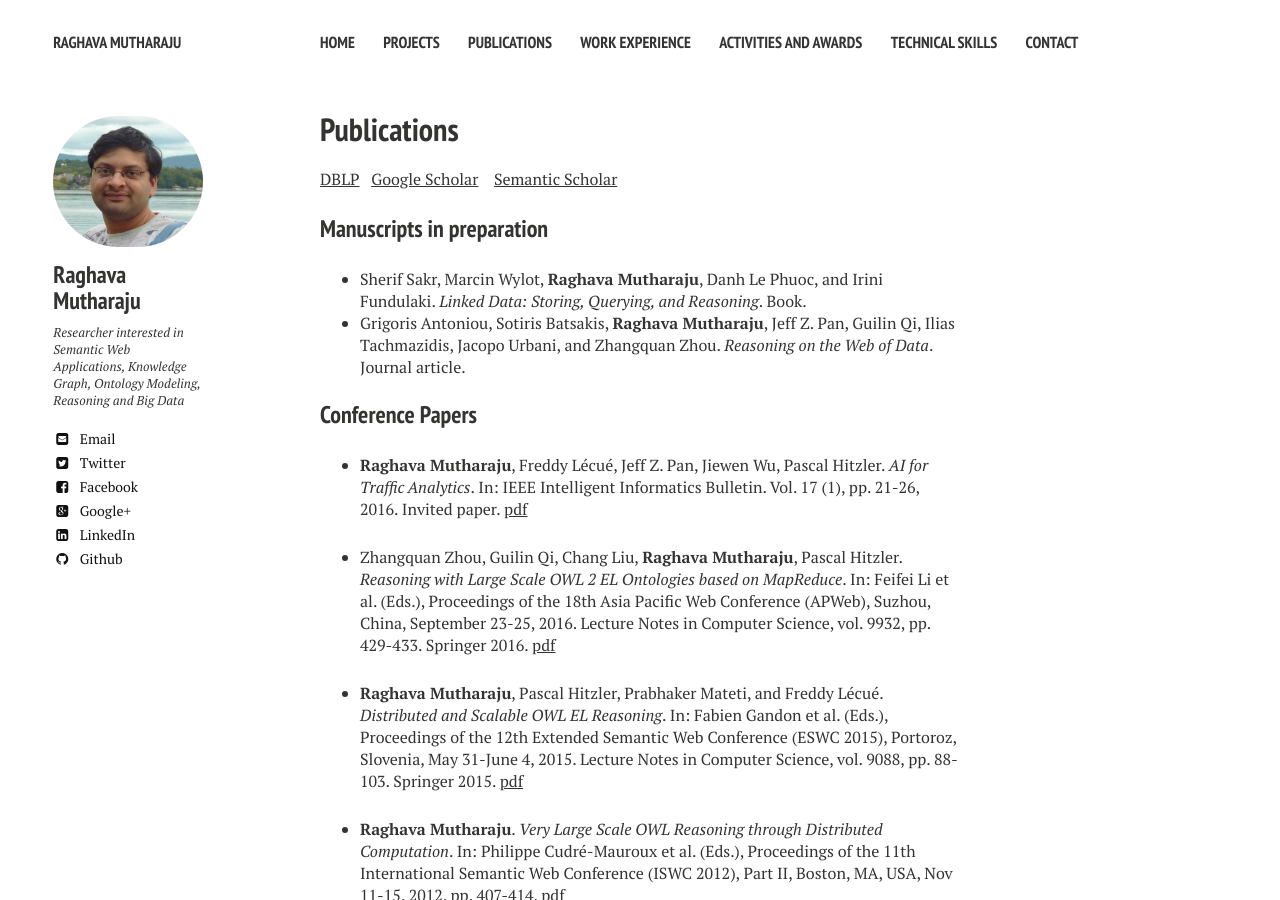
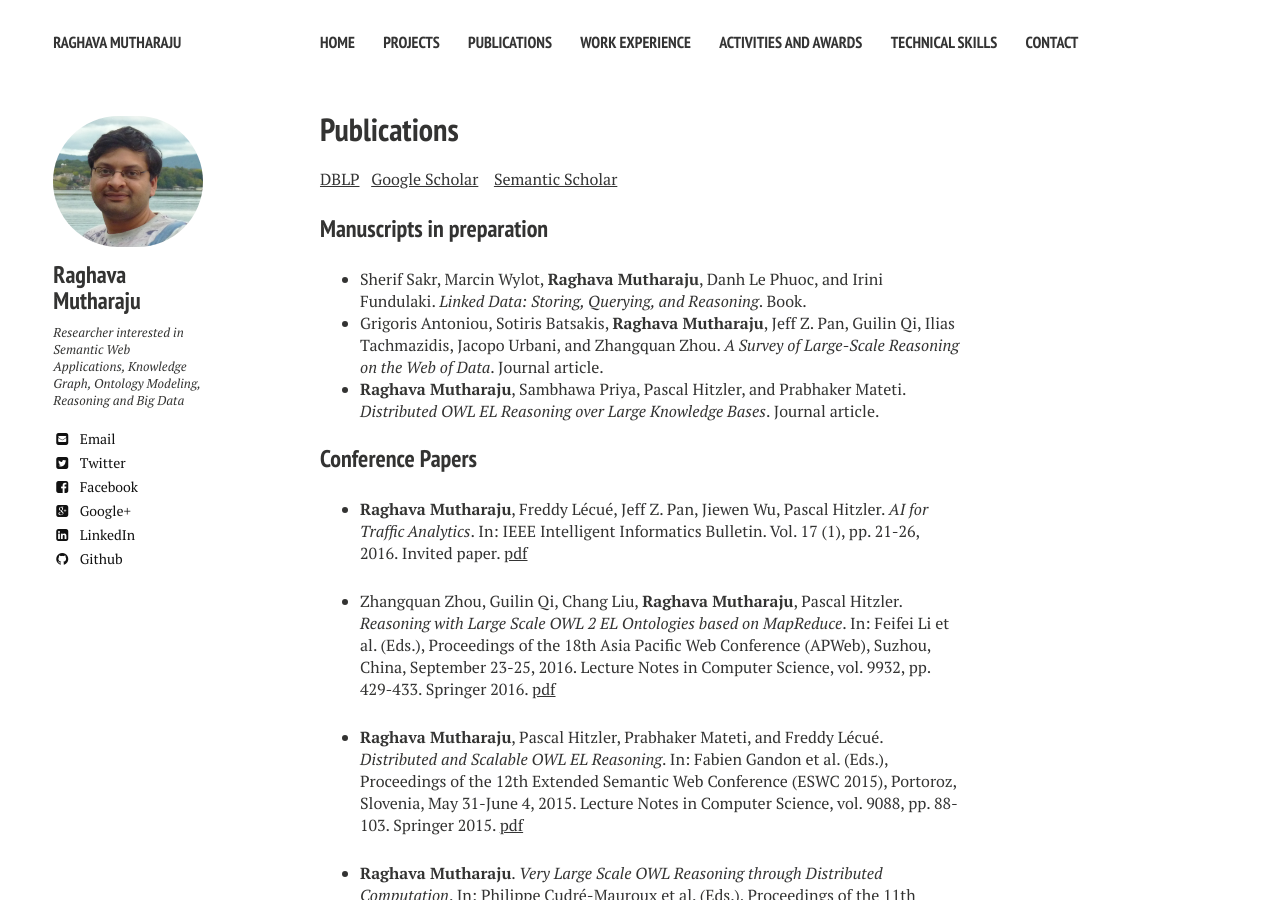
Before and after one commit to raghavam/raghavam.github.io, a Jekyll site: the page built from publications.md, in a window 1280 px wide and 900 px high. Built offline with Jekyll 4.4.1, drawn with Linux system fonts in a browser that asks for light colours; nearby versions of some CDN libraries.

```diff
--- a/publications.md
+++ b/publications.md
@@ -9,7 +9,8 @@ share: false
 ### Manuscripts in preparation
 
   * Sherif Sakr, Marcin Wylot, **Raghava Mutharaju**, Danh Le Phuoc, and Irini Fundulaki. *Linked Data: Storing, Querying, and Reasoning*. Book.
-  * Grigoris Antoniou, Sotiris Batsakis, **Raghava Mutharaju**, Jeff Z. Pan, Guilin Qi, Ilias Tachmazidis, Jacopo Urbani, and Zhangquan Zhou. *Reasoning on the Web of Data*. Journal article.
+  * Grigoris Antoniou, Sotiris Batsakis, **Raghava Mutharaju**, Jeff Z. Pan, Guilin Qi, Ilias Tachmazidis, Jacopo Urbani, and Zhangquan Zhou. *A Survey of Large-Scale Reasoning on the Web of Data*. Journal article.
+  * **Raghava Mutharaju**, Sambhawa Priya, Pascal Hitzler, and Prabhaker Mateti. *Distributed OWL EL Reasoning over Large Knowledge Bases*. Journal article.
 
 
 ### Conference Papers
```
Also changed, not shown: work-experience.md (+2 -2 lines).
